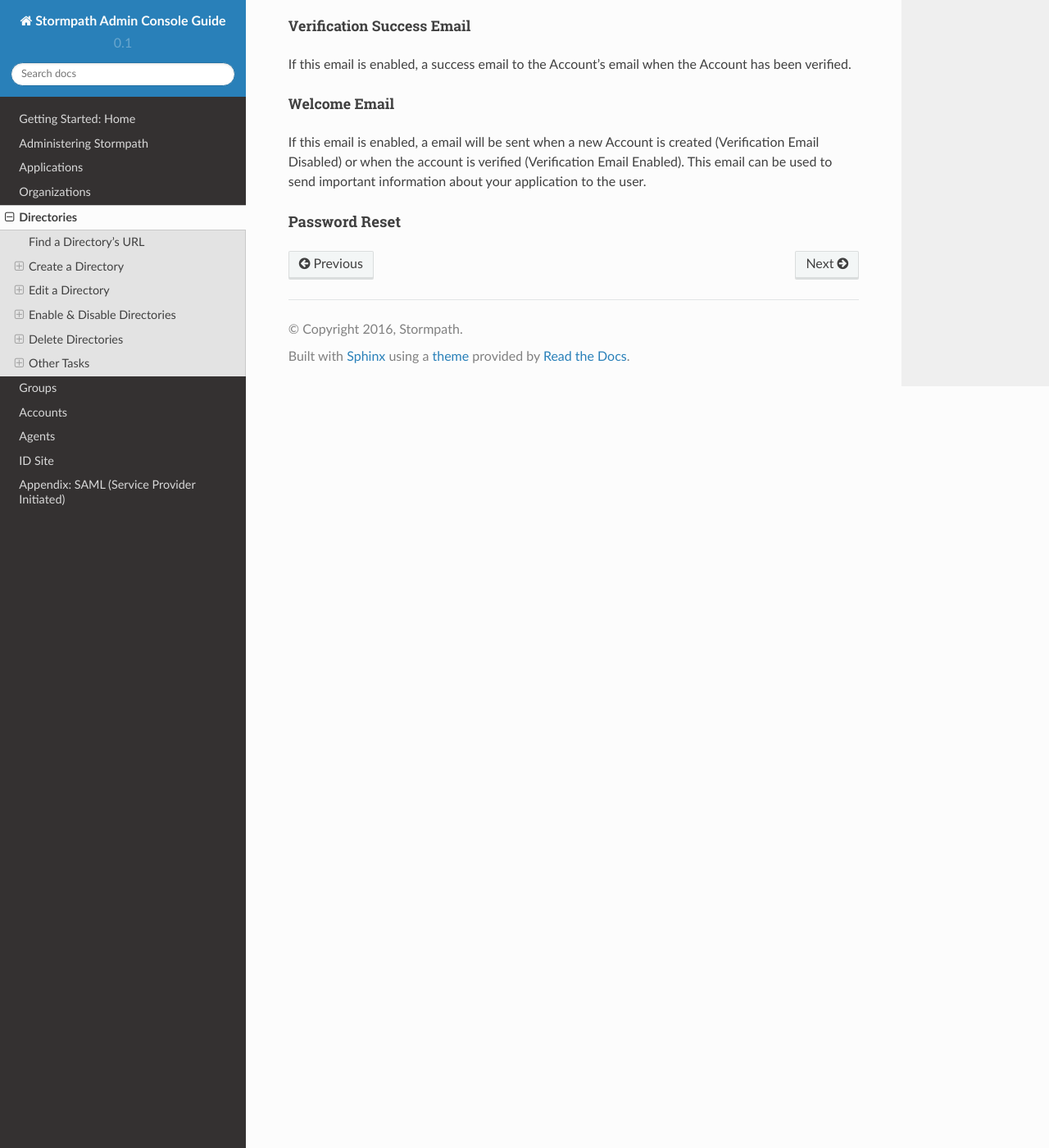
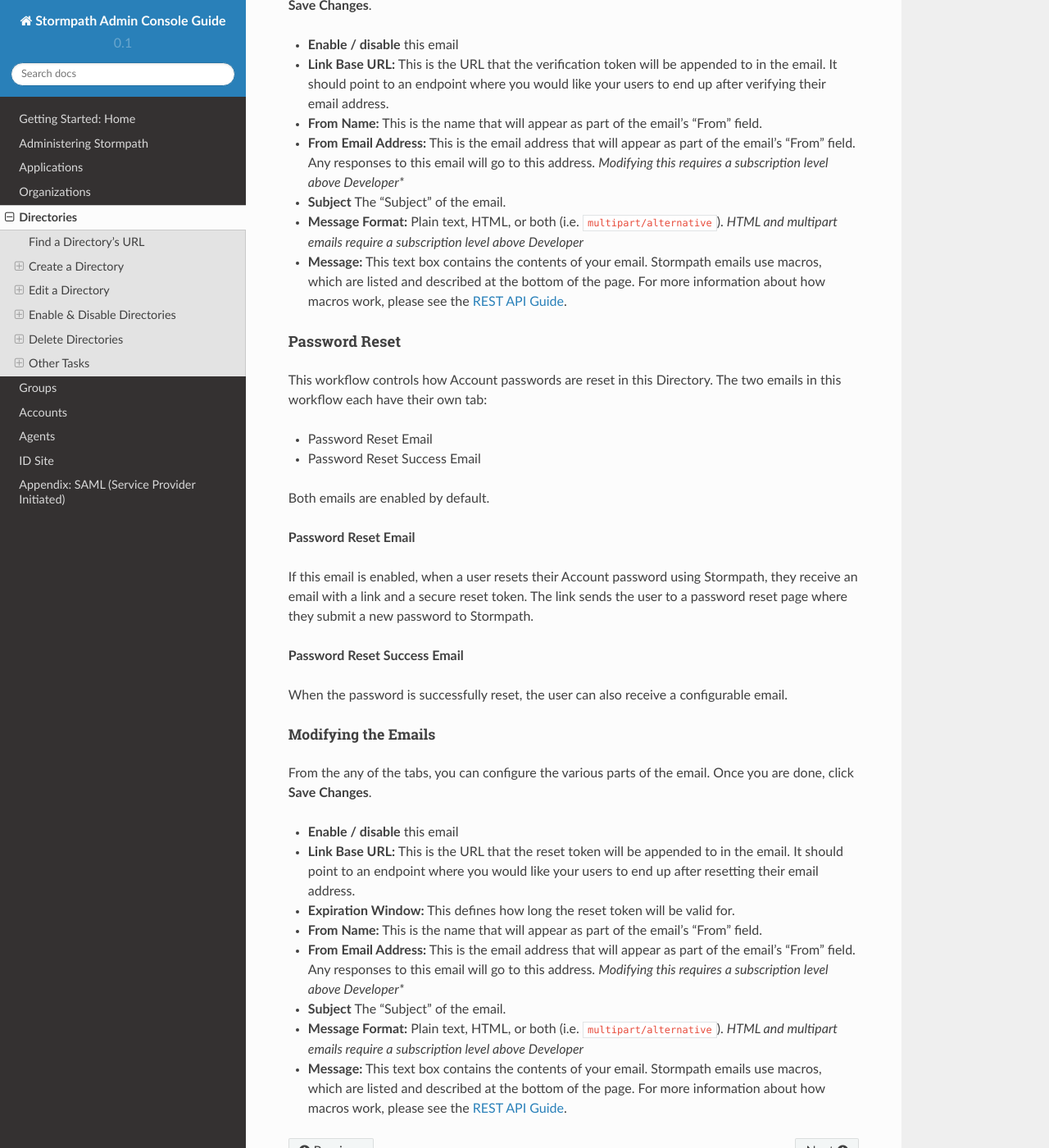
Before and after one commit to stormpath/stormpath-console-guide, a Sphinx documentation site: the page built from source/directories.rst, in a window 1280 px wide and 1400 px high, scrolled down 10457 px. Shown: the whole window at 82% size. Built offline with Sphinx 7.4.7 and the Read the Docs theme 2.0.0, drawn with Linux system fonts in a browser that asks for light colours; pages that are not in the unit, such as notebooks, are missing from menus; some of the changed text lies outside the part shown.

Commit message:
Completed Directory chapter

```diff
--- a/source/directories.rst
+++ b/source/directories.rst
@@ -404,7 +404,7 @@
 Account Registration & Verification
 ^^^^^^^^^^^^^^^^^^^^^^^^^^^^^^^^^^^
 
-This workflow controls how Accounts are created and verified in your Directory. The three email components of this workflow each have their own tab:
+This workflow controls how Accounts are created and verified in this Directory. The three email components of this workflow each have their own tab:
 
 - Verification Email
 - Verification Success Email
@@ -412,32 +412,61 @@
 
 All three emails are disabled by default.
 
-Verification Email
-""""""""""""""""""
+**Verification Email**
 
 If this email is enabled, a new user will need to visit their email inbox to click a link to verify their Account. Account verification is initialized automatically during Account creation. Accounts in Directories that have the Verification Email enabled will be created with an ``UNVERIFIED`` status.
 
-From the "Verification Email" tab, you can configure the various parts of this email:
+**Verification Success Email**
+
+If this email is enabled, a success email is sent to the Account's email when the Account has been verified.
+
+**Welcome Email**
+
+If this email is enabled, a email will be sent when a new Account is created (Verification Email Disabled) or when the account is verified (Verification Email Enabled). This email can be used to send important information about your application to the user.
+
+Modifying the Emails
+""""""""""""""""""""
+
+From the any of the tabs, you can configure the various parts of the email. Once you are done, click **Save Changes**.
 
 - **Enable / disable** this email
 - **Link Base URL:** This is the URL that the verification token will be appended to in the email. It should point to an endpoint where you would like your users to end up after verifying their email address.
 - **From Name:** This is the name that will appear as part of the email's "From" field.
 - **From Email Address:** This is the email address that will appear as part of the email's "From" field. Any responses to this email will go to this address. *Modifying this requires a subscription level above Developer**
 - **Subject** The "Subject" of the email.
-- **Message Format:** Plain text, HTML, or both (i.e. ``multipart/alternative``)
-- **Message:** This text box contains the contents of your email. Stormpath emails use macros. For more information about these, please see the `REST API Guide <https://docs.stormpath.com/rest/product-guide/latest/accnt_mgmt.html#using-email-macros>`__.
-
-Verification Success Email
-""""""""""""""""""""""""""
-
-If this email is enabled, a success email to the Account's email when the Account has been verified.
-
-Welcome Email
-"""""""""""""
-
-If this email is enabled, a email will be sent when a new Account is created (Verification Email Disabled) or when the account is verified (Verification Email Enabled). This email can be used to send important information about your application to the user.
+- **Message Format:** Plain text, HTML, or both (i.e. ``multipart/alternative``). *HTML and multipart emails require a subscription level above Developer*
+- **Message:** This text box contains the contents of your email. Stormpath emails use macros, which are listed and described at the bottom of the page. For more information about how macros work, please see the `REST API Guide <https://docs.stormpath.com/rest/product-guide/latest/accnt_mgmt.html#using-email-macros>`__.
 
 .. _directories-workflows-password:
 
 Password Reset
 ^^^^^^^^^^^^^^
+
+This workflow controls how Account passwords are reset in this Directory. The two emails in this workflow each have their own tab:
+
+- Password Reset Email
+- Password Reset Success Email
+
+Both emails are enabled by default.
+
+**Password Reset Email**
+
+If this email is enabled, when a user resets their Account password using Stormpath, they receive an email with a link and a secure reset token. The link sends the user to a password reset page where they submit a new password to Stormpath.
+
+**Password Reset Success Email**
+
+When the password is successfully reset, the user can also receive a configurable email.
+
+Modifying the Emails
+""""""""""""""""""""
+
+From the any of the tabs, you can configure the various parts of the email. Once you are done, click **Save Changes**.
+
+- **Enable / disable** this email
+- **Link Base URL:** This is the URL that the reset token will be appended to in the email. It should point to an endpoint where you would like your users to end up after resetting their email address.
+- **Expiration Window:** This defines how long the reset token will be valid for.
+- **From Name:** This is the name that will appear as part of the email's "From" field.
+- **From Email Address:** This is the email address that will appear as part of the email's "From" field. Any responses to this email will go to this address. *Modifying this requires a subscription level above Developer**
+- **Subject** The "Subject" of the email.
+- **Message Format:** Plain text, HTML, or both (i.e. ``multipart/alternative``). *HTML and multipart emails require a subscription level above Developer*
+- **Message:** This text box contains the contents of your email. Stormpath emails use macros, which are listed and described at the bottom of the page. For more information about how macros work, please see the `REST API Guide <https://docs.stormpath.com/rest/product-guide/latest/accnt_mgmt.html#using-email-macros>`__.
```
